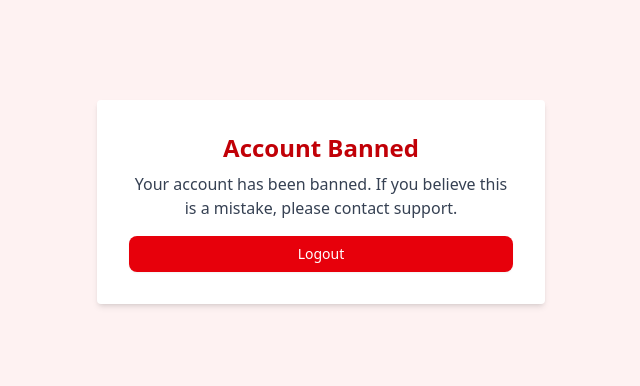
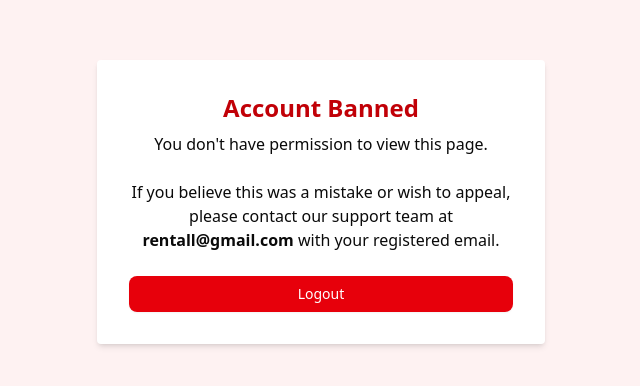
Before and after one commit to joanarazon/FinalRentAll_Web, a React (Vite) app: page /banned in a window 1280 px wide. Shown: the part 198-584 px from the top of the page, without its empty margins (319-959 px from the left). Built offline with nearby package versions, Linux system fonts and the light colour scheme; no server answers.

Commit message:
refactor: change the banned screen

```diff
--- a/src/pages/Banned.jsx
+++ b/src/pages/Banned.jsx
@@ -18,10 +18,13 @@ export default function Banned() {
                 <h1 className="text-2xl font-bold text-red-700 mb-2">
                     Account Banned
                 </h1>
-                <p className="mb-4 text-gray-700">
-                    Your account has been banned. If you believe this is a
-                    mistake, please contact support.
+                <p className="text-center">
+                    You don't have permission to view this page. <br />
+                    <br />
+                    If you believe this was a mistake or wish to appeal, please contact our support team at{" "}
+                    <span className="font-semibold">rentall@gmail.com</span> with your registered email.
                 </p>
+                <br/>
                 <Button
                     onClick={handleLogout}
                     className="bg-red-600 text-white hover:bg-red-700 w-full"
--- a/src/pages/NotAuthorized.jsx
+++ b/src/pages/NotAuthorized.jsx
@@ -2,12 +2,11 @@ import React from "react";
 import { useNavigate, Navigate } from "react-router-dom";
 import { Button } from "@/components/ui/button";
 import { useUser } from "@/hooks/useUser";
+import { supabase } from "../../supabaseClient"; // Adjust path to your supabase client
 
 export default function NotAuthorized() {
     const navigate = useNavigate();
     const user = useUser();
-    const goBackTarget =
-        user?.role === "admin" ? "/adminhome" : user ? "/home" : "/";
 
     // If user is banned, redirect to /banned
     if (
@@ -19,25 +18,39 @@ export default function NotAuthorized() {
         return <Navigate to="/banned" replace />;
     }
 
+    const handleLogout = async () => {
+        try {
+            await supabase.auth.signOut();
+            navigate("/"); // Redirect to landing page after logout
+        } catch (error) {
+            console.error("Error logging out:", error);
+            // Even if there's an error, still redirect to landing page
+            navigate("/");
+        }
+    };
+
     return (
         <div className="min-h-screen flex flex-col items-center justify-center bg-[#FFFBF2] p-6">
             <h1 className="text-2xl font-semibold mb-2">Not authorized</h1>
-            <br></br>
-            {/* <p className="text-gray-600 mb-4 text-center max-w-md">
-                You don’t have permission to view this page.
-            </p> */}
+            <br />
 
-            {/* Added support message */}
+            {/* Support message */}
             <div className="bg-yellow-50 border border-yellow-200 rounded-lg p-4 mb-6 max-w-md">
                 <p className="text-sm text-yellow-800 text-center">
-                    You don’t have permission to view this page. <br></br>
-                    <br></br>
+                    You don't have permission to view this page. <br />
+                    <br />
                     If you believe this was a mistake or wish to appeal, please contact our support team at{" "}
                     <span className="font-semibold">rentall@gmail.com</span> with your registered email.
                 </p>
             </div>
 
-            <Button onClick={() => navigate(goBackTarget)}>Go Back</Button>
+            {/* Logout Button */}
+            <Button
+                onClick={handleLogout}
+                className="hover:bg-red-700 text-white"
+            >
+                Logout
+            </Button>
         </div>
     );
 }
```
